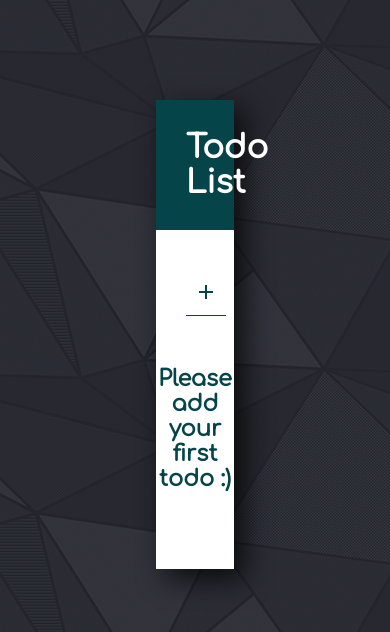
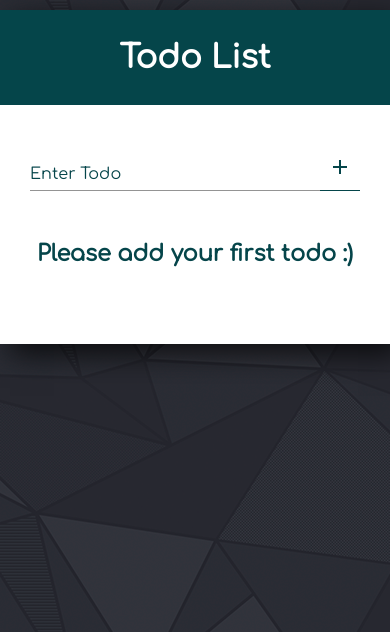
Before and after one commit to TomaszHanasz/material-todo-app, a React (Create React App) app: page / in a window 390 px wide. Shown: the top 632 px of the page. Built offline with nearby package versions, Linux system fonts and the light colour scheme.

Commit message:
mobile friendly changes

```diff
--- a/src/containers/todoApp/todoApp.style.css
+++ b/src/containers/todoApp/todoApp.style.css
@@ -22,3 +22,22 @@ h2 {
   text-align: center;
   color: #05454a;
 }
+
+@media screen and (max-width: 1250px) {
+  .todo-container {
+    width: 60%;
+  }
+}
+
+@media screen and (max-width: 1000px) {
+  .todo-container {
+    width: 70%;
+  }
+}
+
+@media screen and (max-width: 650px) {
+  .todo-container {
+    width: 100%;
+    margin: 10px 0;
+  }
+}
--- a/src/index.css
+++ b/src/index.css
@@ -12,3 +12,9 @@ body {
   margin: 0 auto;
   background-image: url("./images/shattered-island.gif");
 }
+
+@media screen and (max-width: 1000px) {
+  body {
+    width: 100%;
+  }
+}
```
